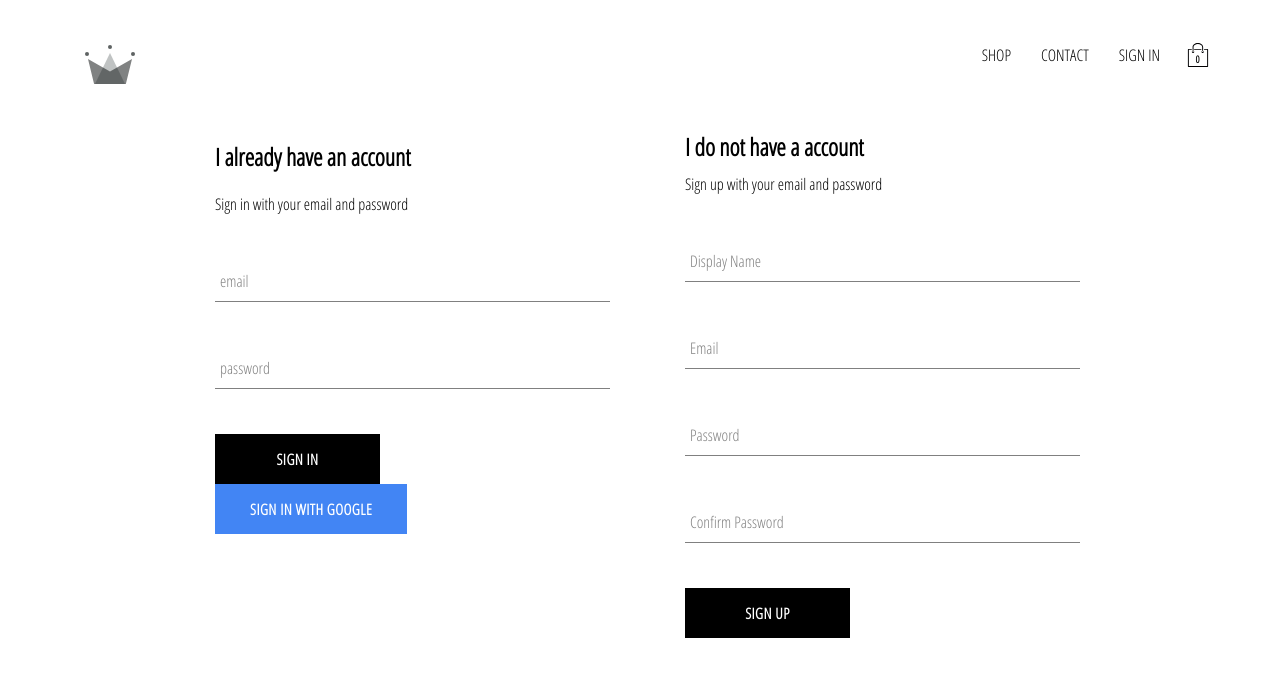
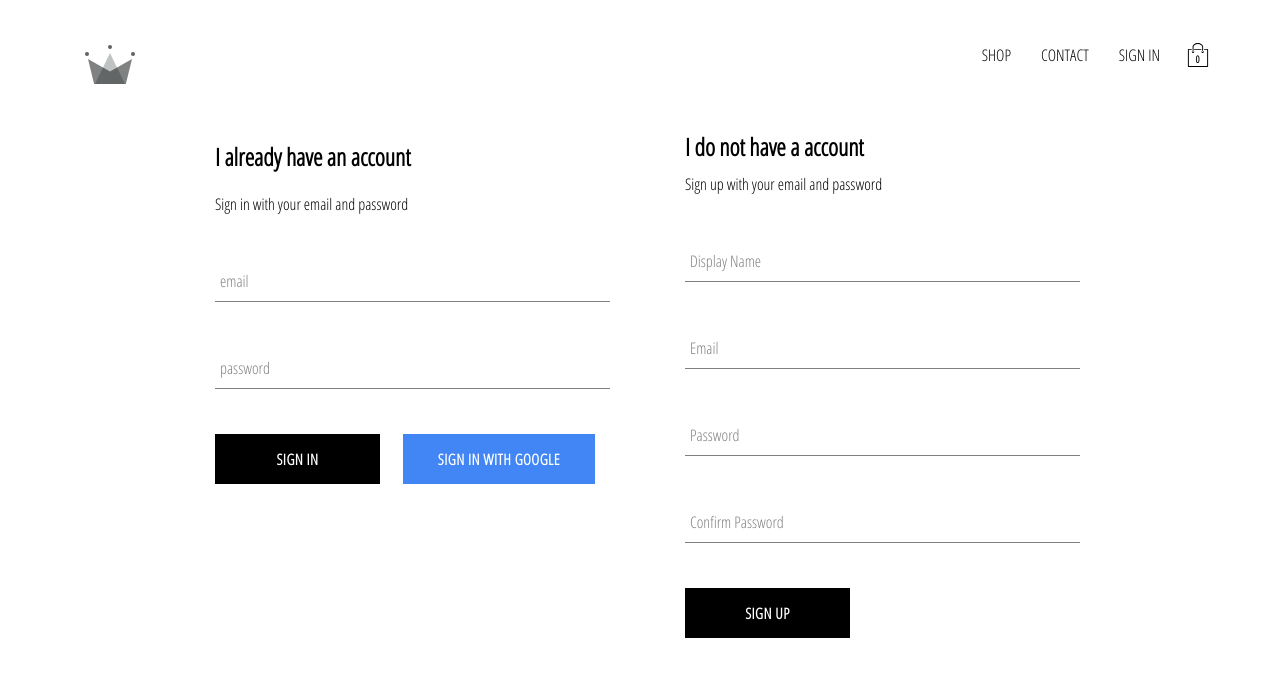
Before and after one commit to samuelidehen/ecommerce, a React (Create React App) app: page /signin in a window 1280 px wide. Shown: the top 676 px of the page. Built offline with nearby package versions, Linux system fonts and the light colour scheme; no server answers.

Commit message:
-- button fix

```diff
--- a/src/components/sign-in/SignIn.js
+++ b/src/components/sign-in/SignIn.js
@@ -55,10 +55,12 @@ class SignIn extends React.Component {
             label="password"
             required
           />
-          <CustomButton type="submit"> Sign in </CustomButton>
-          <CustomButton onClick={signInWithGoogle} isGoogleSignIn>
-            Sign in with Google
-          </CustomButton>
+          <div className="buttons">
+            <CustomButton type="submit"> Sign in </CustomButton>
+            <CustomButton onClick={signInWithGoogle} isGoogleSignIn>
+              Sign in with Google
+            </CustomButton>
+          </div>
         </form>
       </div>
     );
```
